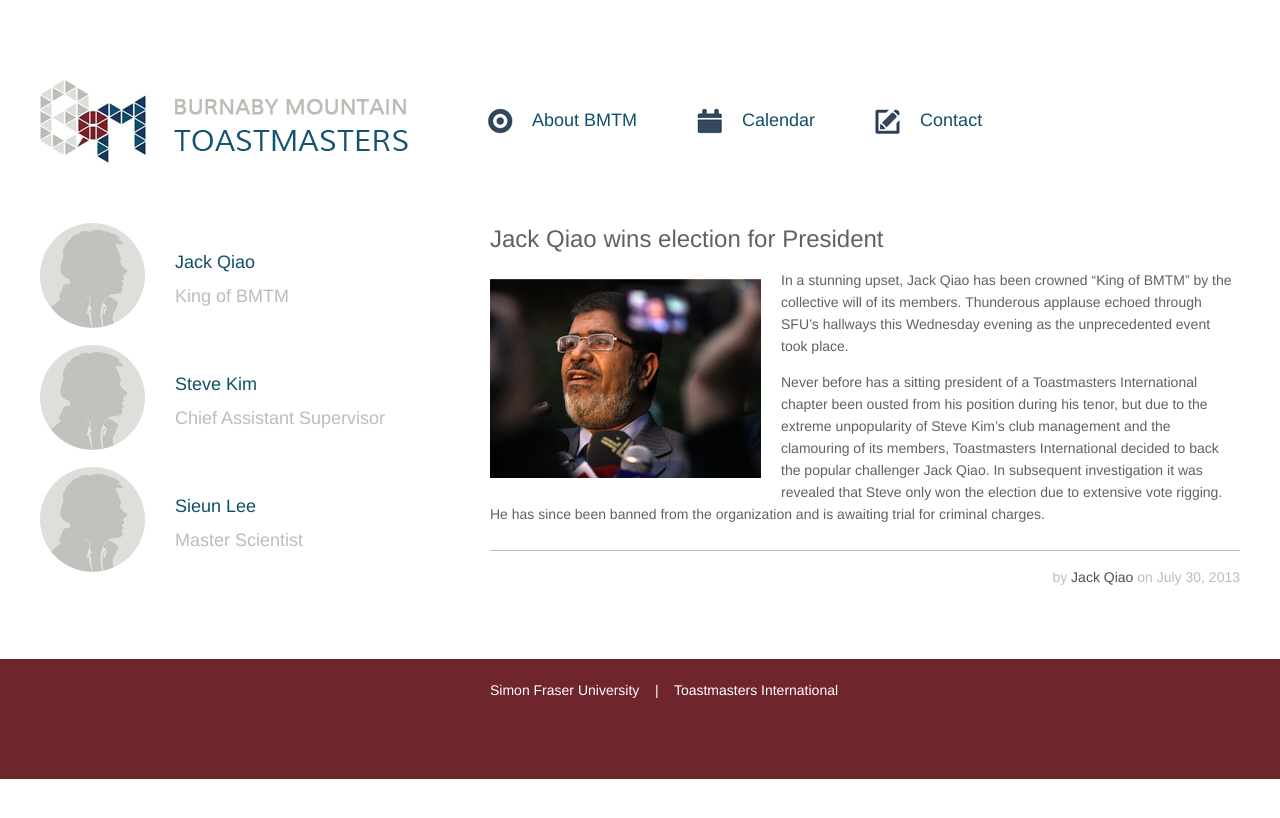
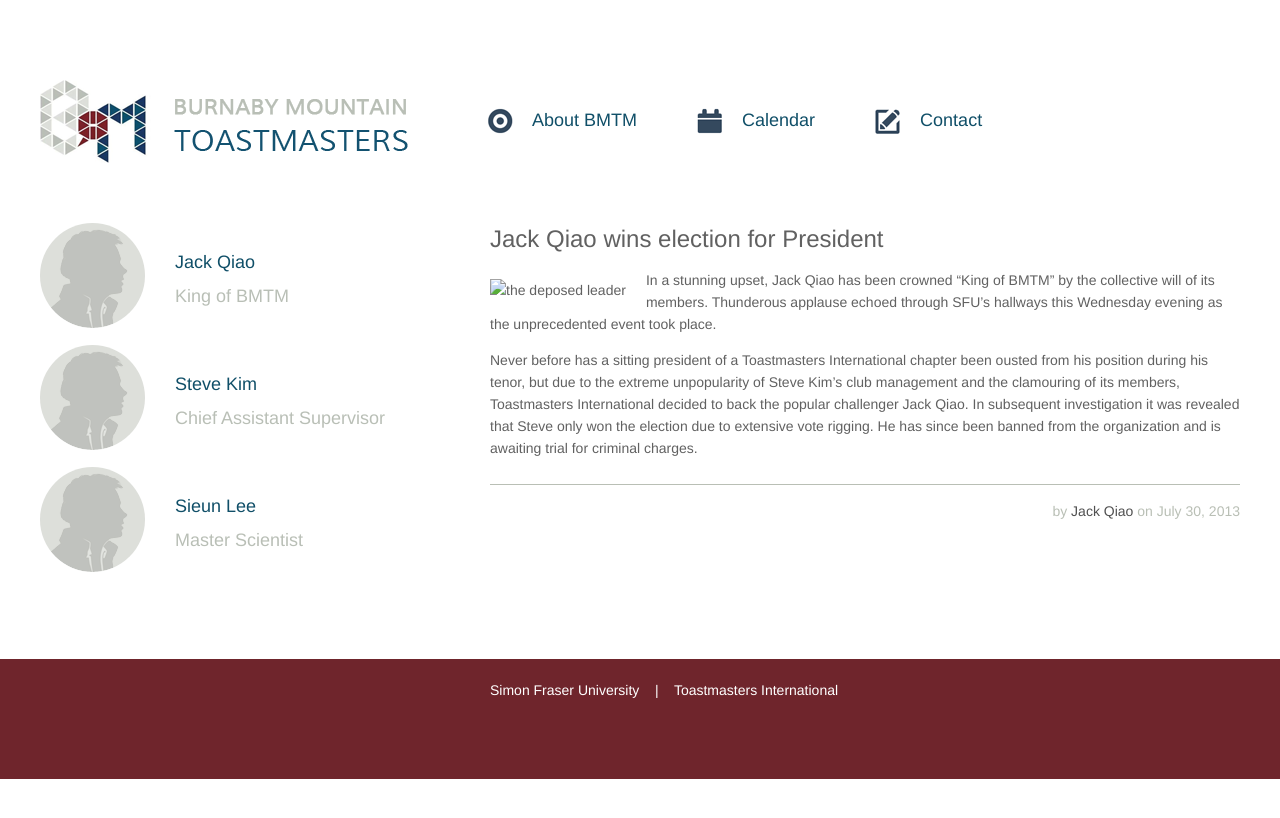
Before and after one commit to Jack000/bmtm, a Jekyll site: the page built from _posts/news/2013-07-30-new-website.md, in a window 1280 px wide. Shown: the top 818 px of the page. Built offline with Jekyll 4.4.1, drawn with Linux system fonts in a browser that asks for light colours; nearby versions of some CDN libraries.

Commit message:
fixed baseurl issue, deleted _site files

```diff
--- a/_layouts/default.html
+++ b/_layouts/default.html
@@ -13,7 +13,7 @@
 
 <div class="wrapper">
 
-	<h1 id="logo"><a href="/{{ site.baseurl }}"><span class="hidden">Burnaby Mountain Toastmasters</span></a></h1>
+	<h1 id="logo"><a href="{{ site.baseurl }}/"><span class="hidden">Burnaby Mountain Toastmasters</span></a></h1>
 	<ul id="nav">
 	<li><a href="#"><img src="{{ site.baseurl }}/images/about.png" alt="About Icon" /> About BMTM</a></li>
 	<li><a href="#"><img src="{{ site.baseurl }}/images/calendar.png" alt="Calendar Icon" /> Calendar</a></li>
--- a/_posts/news/2013-07-30-new-website.md
+++ b/_posts/news/2013-07-30-new-website.md
@@ -4,7 +4,7 @@ category: news
 title: Jack Qiao wins election for President
 author: Jack Qiao
 ---
-<img src="{{ site.baseurl }}/images/morsi.png" alt="the deposed leader" />
+<img src="images/morsi.png" alt="the deposed leader" />
 
 In a stunning upset, Jack Qiao has been crowned “King of BMTM” by the collective will of its members. Thunderous applause echoed through SFU’s hallways this Wednesday evening as the unprecedented event took place.
 
```
Also changed, not shown: 17 other files.
